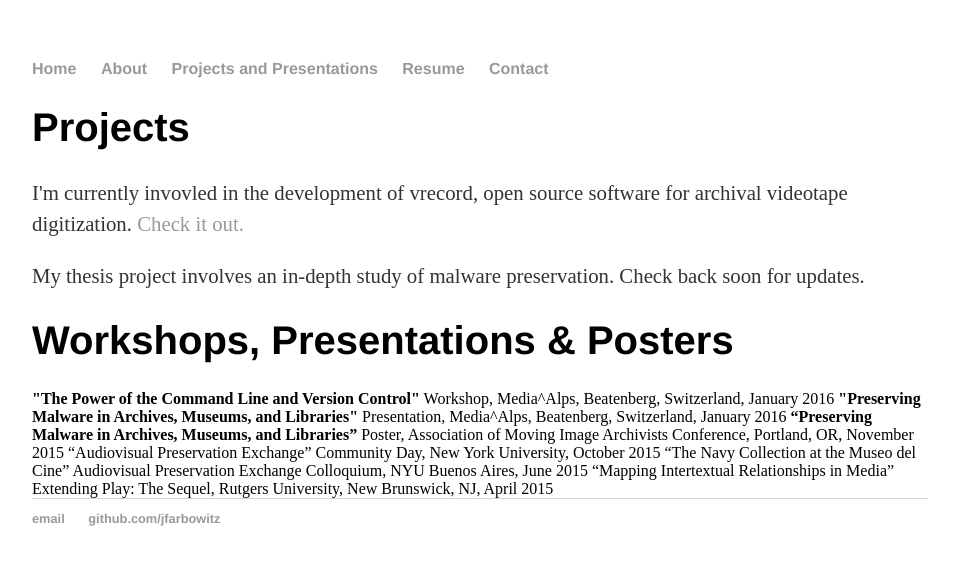
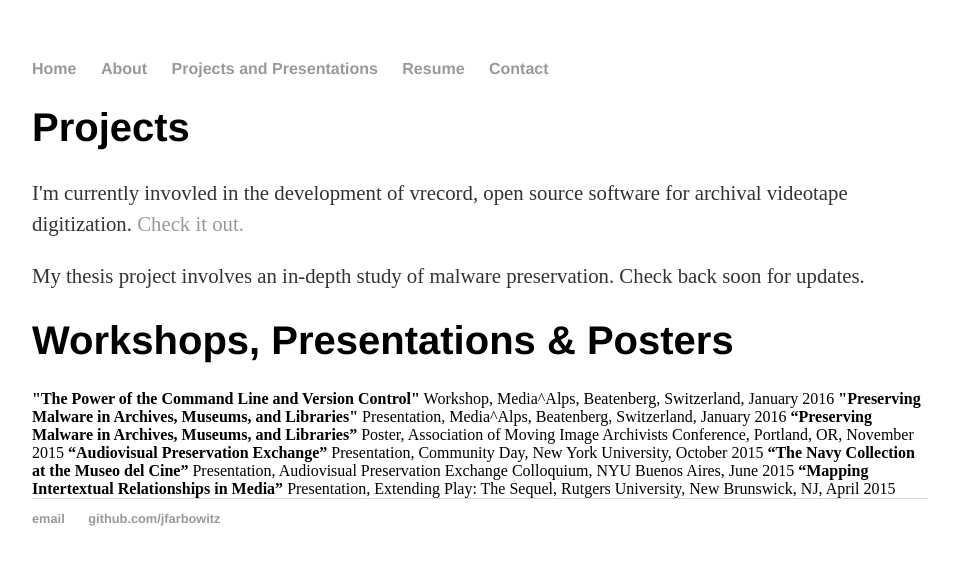
Before and after one commit to jfarbowitz/jfarbowitz.github.io, a Jekyll site: the page built from projects/index.html, in a window 1280 px wide. Shown: the top 565 px of the page, without its empty margins (160-1119 px from the left). Built offline with Jekyll 4.4.1, drawn with Linux system fonts in a browser that asks for light colours.

Commit message:
Update index.html

```diff
--- a/projects/index.html
+++ b/projects/index.html
@@ -10,16 +10,17 @@ title: Projects and Presentations
 	<p>My thesis project involves an in-depth study of malware preservation. Check back soon for updates.</p>
 	</div>
 	<div class="presentations">
-	  <h1>Workshops, Presentations & Posters</h1>
+	  <h1>Workshops, Presentations &amp; Posters</h1>
 	  <strong>"The Power of the Command Line and Version Control"</strong>
 	  Workshop, Media^Alps, Beatenberg, Switzerland, January 2016
 	  <strong>"Preserving Malware in Archives, Museums, and Libraries"</strong>
 	  Presentation, Media^Alps, Beatenberg, Switzerland, January 2016
 	  <strong>“Preserving Malware in Archives, Museums, and Libraries”</strong>
 Poster, Association of Moving Image Archivists Conference, Portland, OR, November 2015
-“Audiovisual Preservation Exchange”
-Community Day, New York University, October 2015 “The Navy Collection at the Museo del Cine”
-Audiovisual Preservation Exchange Colloquium, NYU Buenos Aires, June 2015
-“Mapping Intertextual Relationships in Media”
-Extending Play: The Sequel, Rutgers University, New Brunswick, NJ, April 2015
+<strong>“Audiovisual Preservation Exchange”</strong>
+Presentation, Community Day, New York University, October 2015
+<strong>“The Navy Collection at the Museo del Cine”</strong>
+Presentation, Audiovisual Preservation Exchange Colloquium, NYU Buenos Aires, June 2015
+<strong>“Mapping Intertextual Relationships in Media”</strong>
+Presentation, Extending Play: The Sequel, Rutgers University, New Brunswick, NJ, April 2015
 	</div>
```
